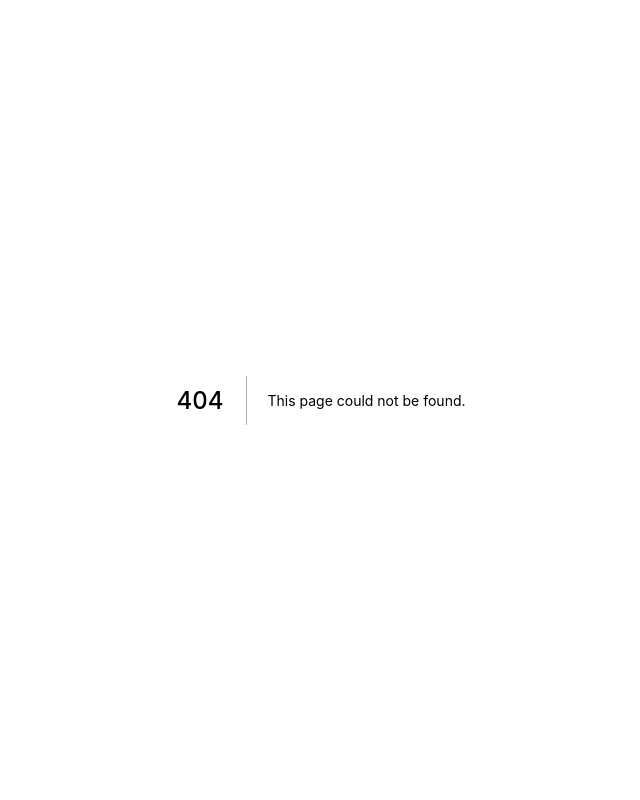
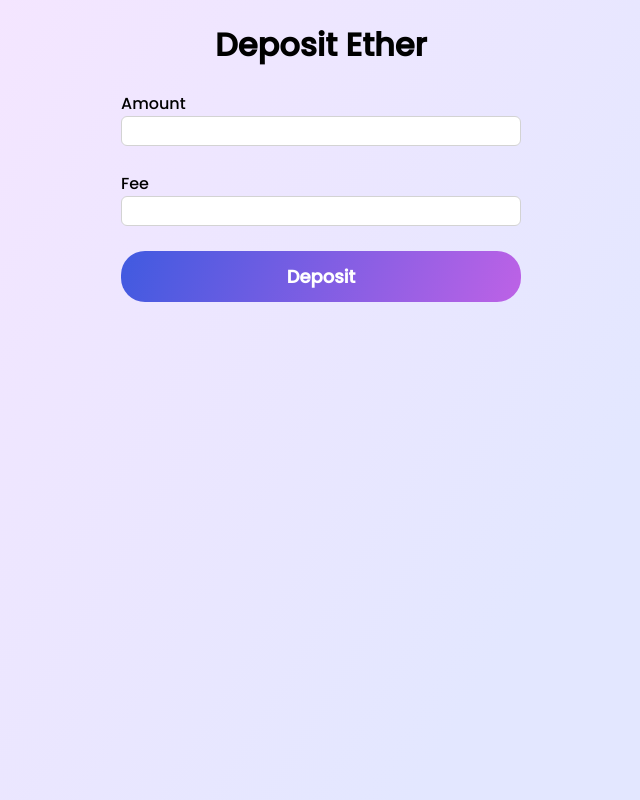
Before and after one commit to zkopru-network/zkopru-extension-onboarding-site, a Next.js app: page /deposit in a window 1280 px wide. Before the commit this address had no page. Shown: the whole page, without its empty margins (319-959 px from the left). Built offline with nearby package versions, Linux system fonts and the light colour scheme.

Commit message:
add home and deposit pages

```diff
--- a/package.json
+++ b/package.json
@@ -1,5 +1,5 @@
 {
-  "name": "zkopru-onboarding",
+  "name": "zkopru-onboarding-site",
   "version": "0.1.0",
   "private": true,
   "scripts": {
@@ -9,9 +9,11 @@
     "lint": "next lint"
   },
   "dependencies": {
+    "clsx": "^1.1.1",
     "next": "12.1.6",
     "react": "18.1.0",
-    "react-dom": "18.1.0"
+    "react-dom": "18.1.0",
+    "react-hook-form": "^7.32.1"
   },
   "devDependencies": {
     "@types/node": "17.0.42",
--- /dev/null
+++ b/pages/_document.tsx
@@ -0,0 +1,22 @@
+import Document, { Html, Head, Main, NextScript } from "next/document";
+
+class MyDocument extends Document {
+  render() {
+    return (
+      <Html>
+        <Head>
+          <link
+            href="https://fonts.googleapis.com/css2?family=Poppins:wght@300;500&display=optional"
+            rel="stylesheet"
+          />
+        </Head>
+        <body>
+          <Main />
+          <NextScript />
+        </body>
+      </Html>
+    );
+  }
+}
+
+export default MyDocument;
--- /dev/null
+++ b/pages/deposit.tsx
@@ -0,0 +1,71 @@
+import { FormEventHandler } from "react";
+import { NextPage } from "next";
+import { useForm } from "react-hook-form";
+import clsx from "clsx";
+import styles from "../styles/Deposit.module.css";
+
+type FormData = {
+  amount: number;
+  fee: number;
+};
+
+const DepositPage: NextPage = () => {
+  const {
+    register,
+    handleSubmit,
+    watch,
+    formState: { errors },
+  } = useForm<FormData>();
+
+  const deposit = handleSubmit(async (data) => {
+    // TODO: use some form library for better typing
+    console.log(data);
+    // get l1 transaction from background?
+
+    // send L1 transaction
+    // depositEtherTx
+    // window.send
+    // await window.ethereum.request({
+    //   method: 'eth_sendTransaction',
+    //   params: [{
+    //     data,
+    //     to,
+    //     value,
+    //     from: this.$store.state.account.accounts[0],
+    //   }]
+    // })
+  });
+
+  return (
+    <div className={styles.container}>
+      <h1>Deposit Ether</h1>
+      <form onSubmit={deposit}>
+        <div className={styles.formControl}>
+          <label htmlFor="amount">Amount</label>
+          <input
+            className={clsx(styles.value, errors.fee && styles.error)}
+            {...register("amount", { required: true, valueAsNumber: true })}
+          />
+          {errors.amount && <p className={styles.error}>Required Field</p>}
+        </div>
+
+        <div className={styles.formControl}>
+          <label htmlFor="fee">Fee</label>
+          <input
+            className={clsx(styles.value, errors.fee && styles.error)}
+            {...register("fee", { required: true, valueAsNumber: true })}
+          />
+          {errors.fee && <p className={styles.error}>Required Field</p>}
+        </div>
+
+        <div className={styles.formControl}>
+          <button className={styles.mainButton} type="submit">
+            Deposit
+          </button>
+        </div>
+      </form>
+    </div>
+  );
+};
+
+export default DepositPage;
--- /dev/null
+++ b/styles/Deposit.module.css
@@ -0,0 +1,41 @@
+.container {
+  padding: 0 2rem;
+  min-height: 100vh;
+  display: flex;
+  flex-direction: column;
+  align-items: center;
+}
+
+input.value {
+  padding: 4px 8px;
+  border-radius: 6px;
+  border: solid 1px lightgray;
+}
+
+input.value.error {
+  border-color: #ff523b;
+}
+
+.formControl {
+  width: 400px;
+  height: 80px;
+  display: flex;
+  flex-direction: column;
+}
+
+p.error {
+  color: #ff523b;
+  margin: 0;
+  font-size: 12px;
+}
+
+.mainButton {
+  color: white;
+  padding: 12px;
+  border-radius: 24px;
+  border: none;
+  background: linear-gradient(110deg, #405AE0, #BD62E6);
+  font-size: 18px;
+  font-weight: bold;
+  cursor: pointer;
+}
--- a/styles/Home.module.css
+++ b/styles/Home.module.css
@@ -1,116 +1,51 @@
 .container {
   padding: 0 2rem;
+  min-height: 100vh;
+  display: flex;
+  justify-content: center;
+  align-items: center;
 }
 
 .main {
-  min-height: 100vh;
   padding: 4rem 0;
-  flex: 1;
   display: flex;
   flex-direction: column;
   justify-content: center;
   align-items: center;
-}
 
-.footer {
-  display: flex;
-  flex: 1;
-  padding: 2rem 0;
-  border-top: 1px solid #eaeaea;
-  justify-content: center;
-  align-items: center;
-}
 
-.footer a {
-  display: flex;
-  justify-content: center;
-  align-items: center;
-  flex-grow: 1;
-}
+  width: 800px;
+  height: 420px;
 
-.title a {
-  color: #0070f3;
-  text-decoration: none;
-}
-
-.title a:hover,
-.title a:focus,
-.title a:active {
-  text-decoration: underline;
+  background: rgba(245, 245, 255, 0.25);
+  backdrop-filter: blur(4px);
+  border-radius: 40px;
+  border: 1px solid;
+  border-image-source: linear-gradient(106.19deg, #EAE1FF 12.58%, rgba(193, 206, 255, 0.55) 86.34%);
 }
 
 .title {
   margin: 0;
-  line-height: 1.15;
-  font-size: 4rem;
+
+  font-family: 'Poppins';
+  font-style: normal;
+  font-weight: 500;
+  font-size: 48px;
+  line-height: 60px;
+  /* or 125% */
+  text-align: center;
+  color: #444368;
 }
 
-.title,
-.description {
-  text-align: center;
+.mainButton {
+  margin-top: 20px;
+  color: white;
+  padding: 12px;
+  width: 240px;
+  border-radius: 24px;
+  border: none;
+  background: linear-gradient(110deg, #405AE0, #BD62E6);
+  font-size: 18px;
+  font-weight: bold;
+  cursor: pointer;
 }
-
-.description {
-  margin: 4rem 0;
-  line-height: 1.5;
-  font-size: 1.5rem;
-}
-
-.code {
-  background: #fafafa;
-  border-radius: 5px;
-  padding: 0.75rem;
-  font-size: 1.1rem;
-  font-family: Menlo, Monaco, Lucida Console, Liberation Mono, DejaVu Sans Mono,
-    Bitstream Vera Sans Mono, Courier New, monospace;
-}
-
-.grid {
-  display: flex;
-  align-items: center;
-  justify-content: center;
-  flex-wrap: wrap;
-  max-width: 800px;
-}
-
-.card {
-  margin: 1rem;
-  padding: 1.5rem;
-  text-align: left;
-  color: inherit;
-  text-decoration: none;
-  border: 1px solid #eaeaea;
-  border-radius: 10px;
-  transition: color 0.15s ease, border-color 0.15s ease;
-  max-width: 300px;
-}
-
-.card:hover,
-.card:focus,
-.card:active {
-  color: #0070f3;
-  border-color: #0070f3;
-}
-
-.card h2 {
-  margin: 0 0 1rem 0;
-  font-size: 1.5rem;
-}
-
-.card p {
-  margin: 0;
-  font-size: 1.25rem;
-  line-height: 1.5;
-}
-
-.logo {
-  height: 1em;
-  margin-left: 0.5rem;
-}
-
-@media (max-width: 600px) {
-  .grid {
-    width: 100%;
-    flex-direction: column;
-  }
-}
--- a/styles/globals.css
+++ b/styles/globals.css
@@ -2,8 +2,7 @@ html,
 body {
   padding: 0;
   margin: 0;
-  font-family: -apple-system, BlinkMacSystemFont, Segoe UI, Roboto, Oxygen,
-    Ubuntu, Cantarell, Fira Sans, Droid Sans, Helvetica Neue, sans-serif;
+  background: linear-gradient(121.69deg, #FAE5FF 0%, #E3E7FF 69.08%);
 }
 
 a {
@@ -13,4 +12,5 @@ a {
 
 * {
   box-sizing: border-box;
+  font-family: 'Poppins', sans-serif;
 }
```
Also changed, not shown: pages/index.tsx (+36 -58 lines), 2 other files (tests, documents, lock files or other folders).
